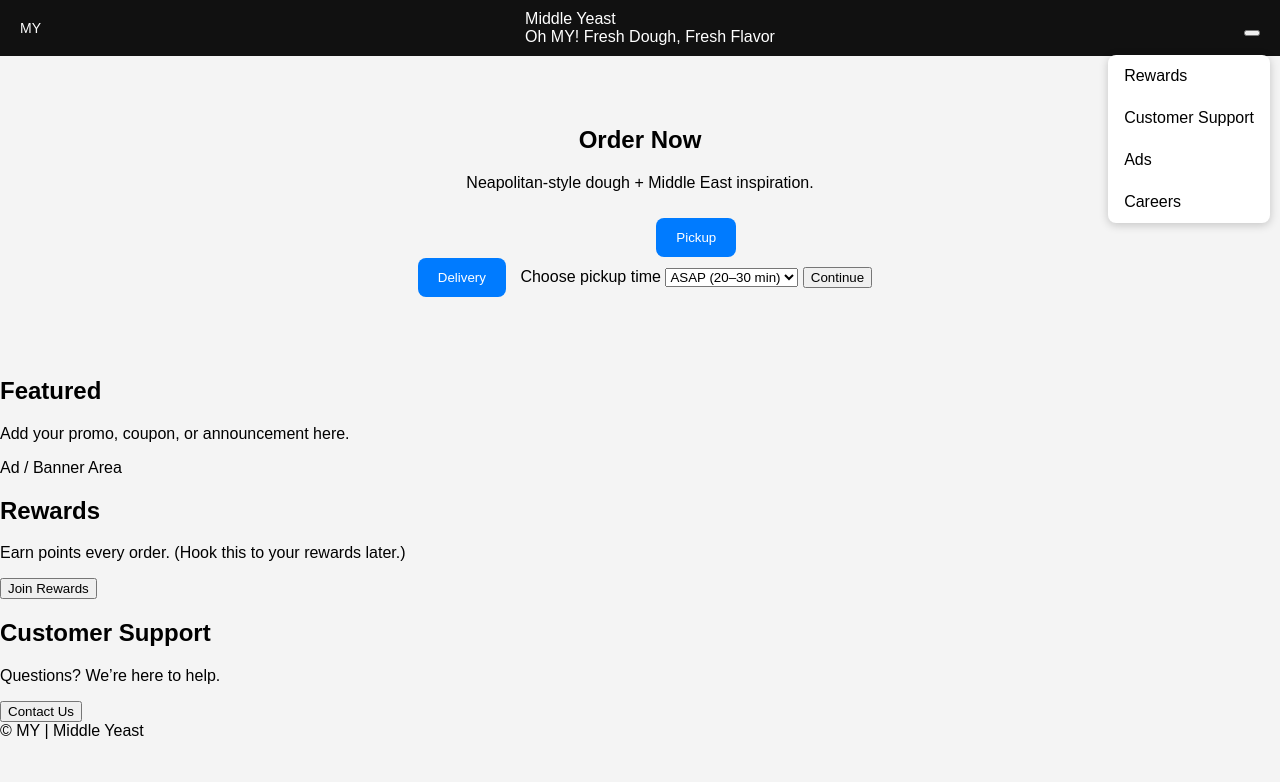
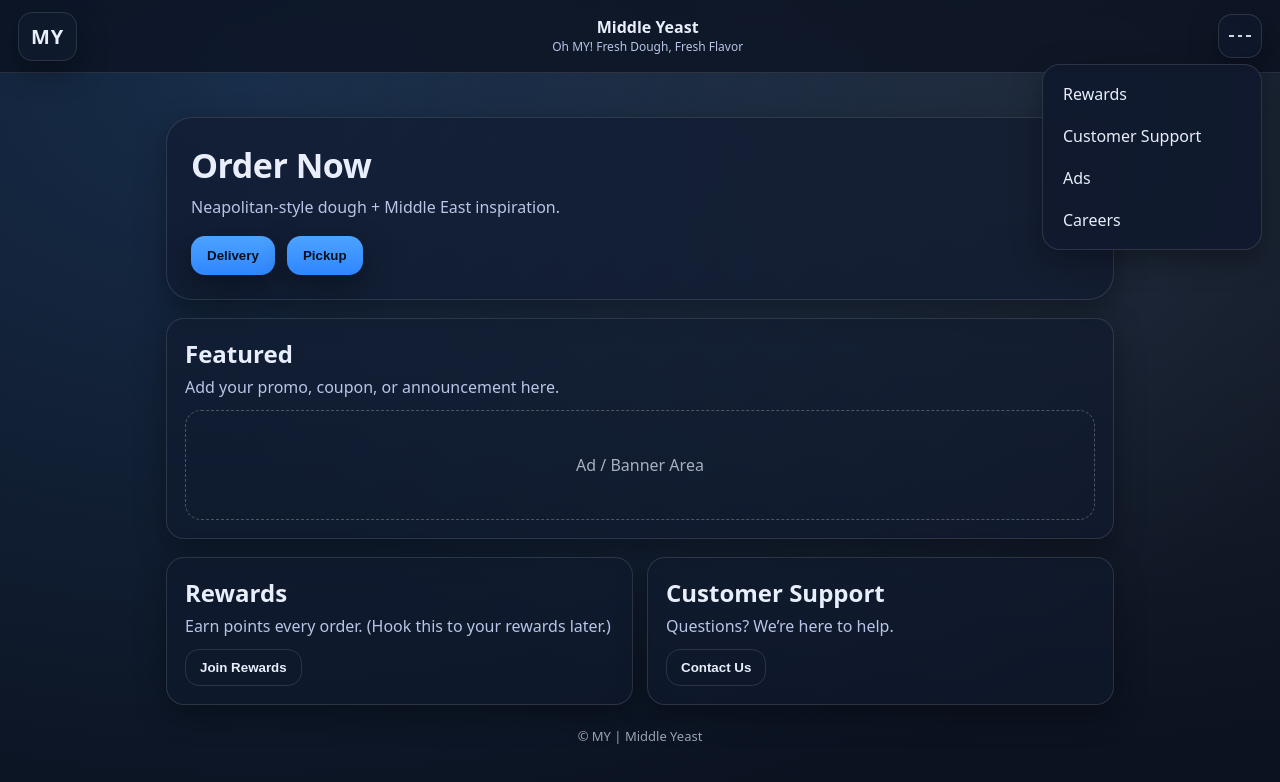
Before and after one commit to minawgeorge89-prog/MY, a plain HTML site: page index.html in a window 1280 px wide. Both pictures are taken after a click on the button "Open menu". Drawn offline with Linux system fonts and the light colour scheme.

Commit message:
Refactor CSS with CSS variables and new styles

```diff
--- a/style.css
+++ b/style.css
@@ -1,88 +1,222 @@
-body {
-  margin: 0;
-  font-family: Arial, sans-serif;
-  background: #f4f4f4;
+:root{
+  --bg:#0b1220;
+  --card:#101a2e;
+  --text:#e9eefc;
+  --muted:#b9c4e6;
+  --blue:#4da3ff;
+  --blue2:#2f86ff;
+  --border:rgba(255,255,255,0.12);
+  --shadow: 0 10px 30px rgba(0,0,0,0.35);
+  --radius:18px;
 }
 
-.navbar {
-  display: flex;
-  align-items: center;
-  justify-content: space-between;
-  background: #111;
-  color: white;
-  padding: 10px 20px;
+*{ box-sizing:border-box; }
+body{
+  margin:0;
+  font-family: system-ui, -apple-system, Segoe UI, Roboto, Arial, sans-serif;
+  background: radial-gradient(1200px 800px at 20% 10%, rgba(77,163,255,0.18), transparent),
+              radial-gradient(900px 600px at 80% 20%, rgba(255,255,255,0.08), transparent),
+              var(--bg);
+  color:var(--text);
 }
 
-.nav-left a {
-  color: white;
-  text-decoration: none;
-  margin-right: 15px;
-  font-size: 14px;
+a{ color:inherit; text-decoration:none; }
+
+.navbar{
+  position: sticky;
+  top: 0;
+  z-index: 10;
+  display:flex;
+  align-items:center;
+  justify-content:space-between;
+  padding: 14px 18px;
+  border-bottom: 1px solid var(--border);
+  background: rgba(11,18,32,0.75);
+  backdrop-filter: blur(10px);
 }
 
-.nav-center h1 {
-  margin: 0;
+.brand-mark{
+  font-weight:800;
+  letter-spacing:1px;
+  font-size: 20px;
+  padding: 10px 12px;
+  border: 1px solid var(--border);
+  border-radius: 14px;
+  box-shadow: var(--shadow);
+  background: rgba(16,26,46,0.7);
 }
 
-.menu-icon {
-  width: 25px;
-  cursor: pointer;
+.nav-center{
+  text-align:center;
+  line-height:1.1;
+}
+.brand-title{ font-weight:800; font-size: 16px; }
+.brand-tagline{ color:var(--muted); font-size: 12px; margin-top:4px; }
+
+.icon-btn{
+  width:44px; height:44px;
+  border-radius: 14px;
+  border:1px solid var(--border);
+  background: rgba(16,26,46,0.7);
+  box-shadow: var(--shadow);
+  cursor:pointer;
+  display:flex;
+  align-items:center;
+  justify-content:center;
+  gap:4px;
+  padding: 10px;
+}
+.bar{
+  display:block;
+  width:18px;
+  height:2px;
+  background: var(--text);
+  opacity:0.9;
 }
 
-.menu-icon div {
-  height: 3px;
-  background: white;
-  margin: 5px 0;
-  border-radius: 2px;
+.dropdown-menu{
+  position:absolute;
+  right:18px;
+  top:64px;
+  width: 220px;
+  background: rgba(16,26,46,0.95);
+  border:1px solid var(--border);
+  border-radius: var(--radius);
+  box-shadow: var(--shadow);
+  padding: 8px;
+  display:none;
+}
+.dropdown-menu.show{ display:block; }
+.dropdown-menu a{
+  display:block;
+  padding:10px 12px;
+  border-radius: 12px;
+  color: var(--text);
+}
+.dropdown-menu a:hover{
+  background: rgba(77,163,255,0.14);
 }
 
-.dropdown-menu {
-  display: none;
-  position: absolute;
-  right: 10px;
-  top: 55px;
-  background: white;
-  border-radius: 8px;
-  overflow: hidden;
-  box-shadow: 0 2px 10px rgba(0,0,0,0.2);
+.container{
+  max-width: 980px;
+  margin: 0 auto;
+  padding: 22px 16px 60px;
 }
 
-.dropdown-menu a {
-  display: block;
-  padding: 12px 16px;
-  text-decoration: none;
-  color: black;
+.hero{
+  margin-top: 22px;
+  padding: 24px;
+  border: 1px solid var(--border);
+  border-radius: calc(var(--radius) + 8px);
+  background: rgba(16,26,46,0.65);
+  box-shadow: var(--shadow);
+}
+.hero h1{ margin:0 0 8px; font-size: 34px; letter-spacing: -0.5px; }
+.hero p{ margin:0 0 18px; color: var(--muted); }
+
+.order-options{
+  display:flex;
+  gap:12px;
+  flex-wrap:wrap;
+  align-items:flex-start;
 }
 
-.dropdown-menu a:hover {
-  background: #eee;
+.blue-btn{
+  border:none;
+  background: linear-gradient(180deg, var(--blue), var(--blue2));
+  color:#07101f;
+  font-weight:800;
+  padding: 12px 16px;
+  border-radius: 14px;
+  cursor:pointer;
+  box-shadow: var(--shadow);
 }
 
-.hero {
-  text-align: center;
-  padding: 50px 20px;
+.dark-btn{
+  border:1px solid var(--border);
+  background: rgba(11,18,32,0.9);
+  color: var(--text);
+  font-weight:700;
+  padding: 10px 14px;
+  border-radius: 14px;
+  cursor:pointer;
 }
 
-.blue-btn {
-  background: #007bff;
-  color: white;
-  border: none;
-  padding: 12px 20px;
-  margin: 10px;
-  border-radius: 8px;
-  cursor: pointer;
+.outline-btn{
+  border:1px solid var(--border);
+  background: transparent;
+  color: var(--text);
+  font-weight:700;
+  padding: 10px 14px;
+  border-radius: 14px;
+  cursor:pointer;
 }
 
-.pickup-container {
-  display: inline-block;
-  position: relative;
+.pickup-container{ position: relative; }
+.pickup-panel{
+  margin-top: 10px;
+  width: 260px;
+  padding: 12px;
+  border: 1px solid var(--border);
+  border-radius: var(--radius);
+  background: rgba(11,18,32,0.88);
+  box-shadow: var(--shadow);
+  display:none;
+}
+.pickup-panel.show{ display:block; }
+
+.field span{
+  display:block;
+  color: var(--muted);
+  font-size: 12px;
+  margin-bottom: 6px;
+}
+select{
+  width:100%;
+  border-radius: 12px;
+  padding: 10px 12px;
+  border:1px solid var(--border);
+  background: rgba(16,26,46,0.8);
+  color: var(--text);
+  outline:none;
 }
 
-.pickup-dropdown {
-  display: none;
-  position: absolute;
-  background: white;
-  padding: 10px;
-  border-radius: 8px;
-  box-shadow: 0 2px 10px rgba(0,0,0,0.2);
+.ad-section{ margin-top: 18px; }
+.info-grid{
+  margin-top: 18px;
+  display:grid;
+  grid-template-columns: 1fr 1fr;
+  gap: 14px;
 }
+.card{
+  padding: 18px;
+  border: 1px solid var(--border);
+  border-radius: var(--radius);
+  background: rgba(16,26,46,0.6);
+  box-shadow: var(--shadow);
+}
+.card h2{ margin:0 0 6px; }
+.card p{ margin:0 0 12px; color: var(--muted); }
+
+.ad-placeholder{
+  margin-top: 10px;
+  height: 110px;
+  border-radius: 16px;
+  border: 1px dashed rgba(255,255,255,0.25);
+  display:flex;
+  align-items:center;
+  justify-content:center;
+  color: rgba(233,238,252,0.7);
+}
+
+.footer{
+  margin-top: 22px;
+  color: rgba(233,238,252,0.65);
+  text-align:center;
+  font-size: 13px;
+}
+
+@media (max-width: 700px){
+  .brand-title{ display:none; }
+  .info-grid{ grid-template-columns: 1fr; }
+}
```
